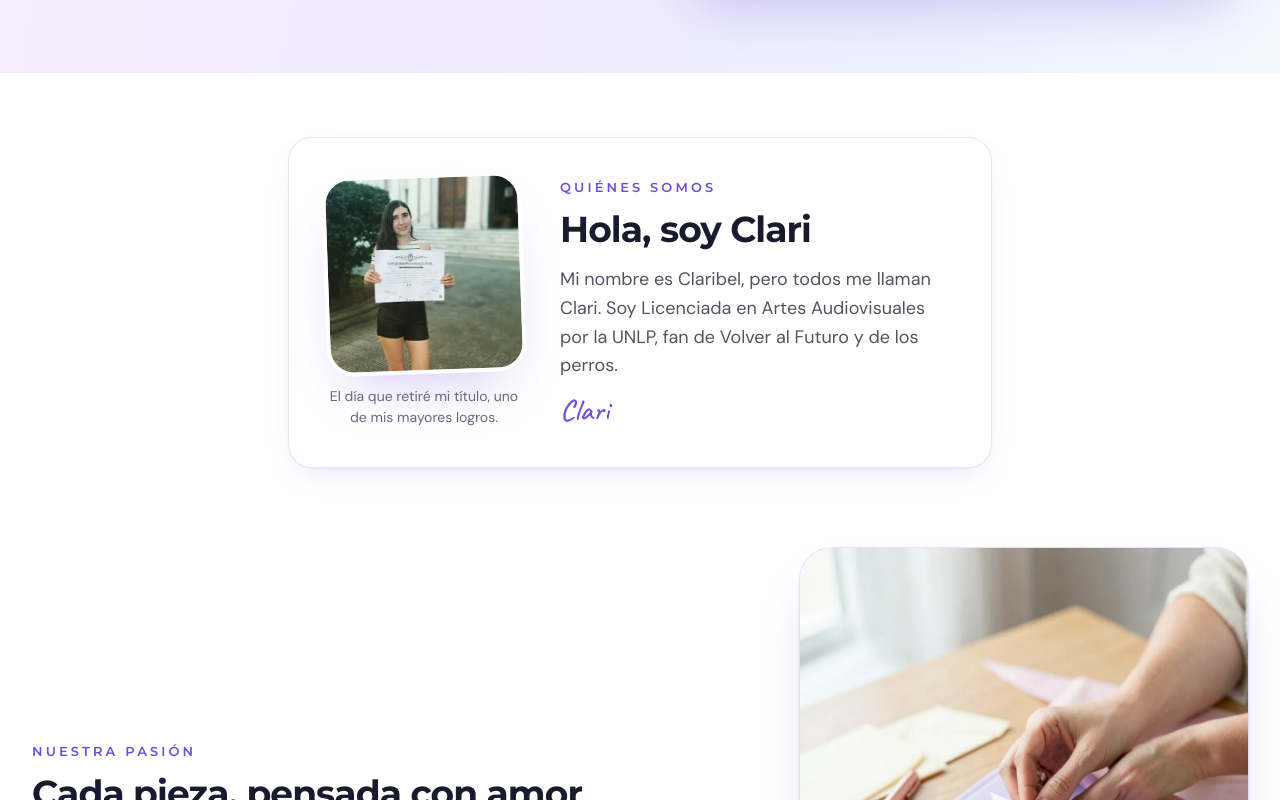
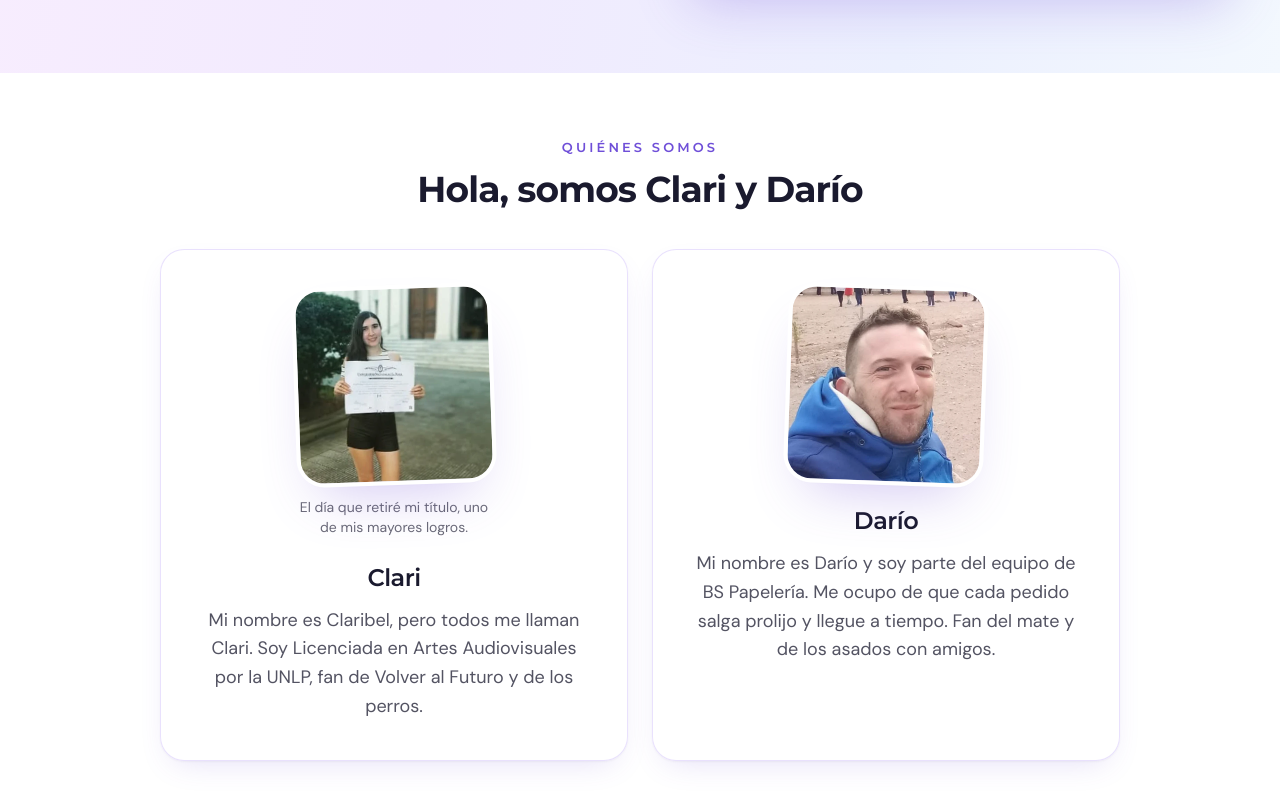
Before and after one commit to manukpo10/bspapeleria-frontend, a React (Vite) app: page /nosotros in a window 1280 px wide. Shown: the part 580-1380 px from the top of the page. Built offline with nearby package versions, Linux system fonts and the light colour scheme; no server answers.

Commit message:
feat: presentar a Darío junto a Clari en Nosotros
La sección pasa a mostrar a las dos personas del equipo, cada una con su foto. El texto de Darío es provisorio hasta tener el suyo.

```diff
--- a/src/pages/AboutPage.tsx
+++ b/src/pages/AboutPage.tsx
@@ -6,6 +6,33 @@ import { Breadcrumbs } from '../components/shared/PageHeader';
 import { VisitUsSection } from '../components/about/VisitUsSection';
 import { SocialMediaSection } from '../components/about/SocialMediaSection';
 import { InstagramFeedSection } from '../components/about/InstagramFeedSection';
+
+const team = [
+  {
+    name: 'Clari',
+    // Her own words, from the shop's Instagram
+    text: 'Mi nombre es Claribel, pero todos me llaman Clari. Soy Licenciada en Artes Audiovisuales por la UNLP, fan de Volver al Futuro y de los perros.',
+    caption: 'El día que retiré mi título, uno de mis mayores logros.',
+    image: {
+      src: '/images/brand/clari.webp',
+      size: 564,
+      alt: 'Clari sonriendo, con su título de la Universidad Nacional de La Plata en las manos',
+    },
+    tilt: '-rotate-2',
+  },
+  {
+    name: 'Darío',
+    // PLACEHOLDER: invented intro until Darío writes his own; replace the whole text
+    text: 'Mi nombre es Darío y soy parte del equipo de BS Papelería. Me ocupo de que cada pedido salga prolijo y llegue a tiempo. Fan del mate y de los asados con amigos.',
+    caption: null,
+    image: {
+      src: '/images/brand/dario.webp',
+      size: 694,
+      alt: 'Darío sonriendo, con una campera azul, al aire libre',
+    },
+    tilt: 'rotate-2',
+  },
+];
 
 const stories = [
   {
@@ -103,36 +130,36 @@ export default function AboutPage() {
         </div>
       </section>
 
-      {/* Meet Clari: no bottom padding, the stories section's own top padding spaces what follows */}
-      <section aria-labelledby="clari-heading" className="pt-12 sm:pt-16">
-        <div className="mx-auto max-w-3xl px-4 sm:px-6 lg:px-8">
-          <div className="card grid items-center gap-8 p-6 sm:grid-cols-[auto_minmax(0,1fr)] sm:gap-10 sm:p-10">
-            {/* The only source is a small crop of an Instagram story, so the photo stays small to look sharp */}
-            <figure className="mx-auto w-44 sm:mx-0 sm:w-48">
-              <img
-                src="/images/brand/clari.webp"
-                alt="Clari sonriendo, con su título de la Universidad Nacional de La Plata en las manos"
-                width={564}
-                height={564}
-                loading="lazy"
-                decoding="async"
-                className="aspect-square w-full -rotate-2 rounded-3xl object-cover shadow-lift ring-4 ring-white"
-              />
-              <figcaption className="mt-4 text-center text-xs text-dark/65">
-                El día que retiré mi título, uno de mis mayores logros.
-              </figcaption>
-            </figure>
-            <div className="text-center sm:text-left">
-              <p className="eyebrow">Quiénes somos</p>
-              <h2 id="clari-heading" className="mt-3 font-display text-3xl font-bold tracking-tight text-dark sm:text-4xl">
-                Hola, soy Clari
-              </h2>
-              <p className="mt-4 text-base text-dark/75">
-                Mi nombre es Claribel, pero todos me llaman Clari. Soy Licenciada en Artes Audiovisuales por la UNLP, fan de Volver al Futuro y de los perros.
-              </p>
-              <p className="mt-3 font-script text-3xl text-iris">Clari</p>
-            </div>
+      {/* Meet the team: no bottom padding, the stories section's own top padding spaces what follows */}
+      <section aria-labelledby="team-heading" className="pt-12 sm:pt-16">
+        <div className="mx-auto max-w-5xl px-4 sm:px-6 lg:px-8">
+          <div className="text-center">
+            <p className="eyebrow">Quiénes somos</p>
+            <h2 id="team-heading" className="mt-3 font-display text-3xl font-bold tracking-tight text-dark sm:text-4xl">
+              Hola, somos Clari y Darío
+            </h2>
           </div>
+          <ul className="mt-10 grid gap-6 md:grid-cols-2">
+            {team.map((person) => (
+              <li key={person.name} className="card p-6 text-center sm:p-10">
+                {/* The sources are small crops, so the photos stay small to look sharp */}
+                <figure className="mx-auto w-44 sm:w-48">
+                  <img
+                    src={person.image.src}
+                    alt={person.image.alt}
+                    width={person.image.size}
+                    height={person.image.size}
+                    loading="lazy"
+                    decoding="async"
+                    className={cn('aspect-square w-full rounded-3xl object-cover shadow-lift ring-4 ring-white', person.tilt)}
+                  />
+                  {person.caption && <figcaption className="mt-4 text-xs text-dark/65">{person.caption}</figcaption>}
+                </figure>
+                <h3 className="mt-6 font-display text-2xl font-semibold text-dark">{person.name}</h3>
+                <p className="mt-3 text-base text-dark/75">{person.text}</p>
+              </li>
+            ))}
+          </ul>
         </div>
       </section>
 
```
Also changed, not shown: public/images/brand/dario.webp (added).
